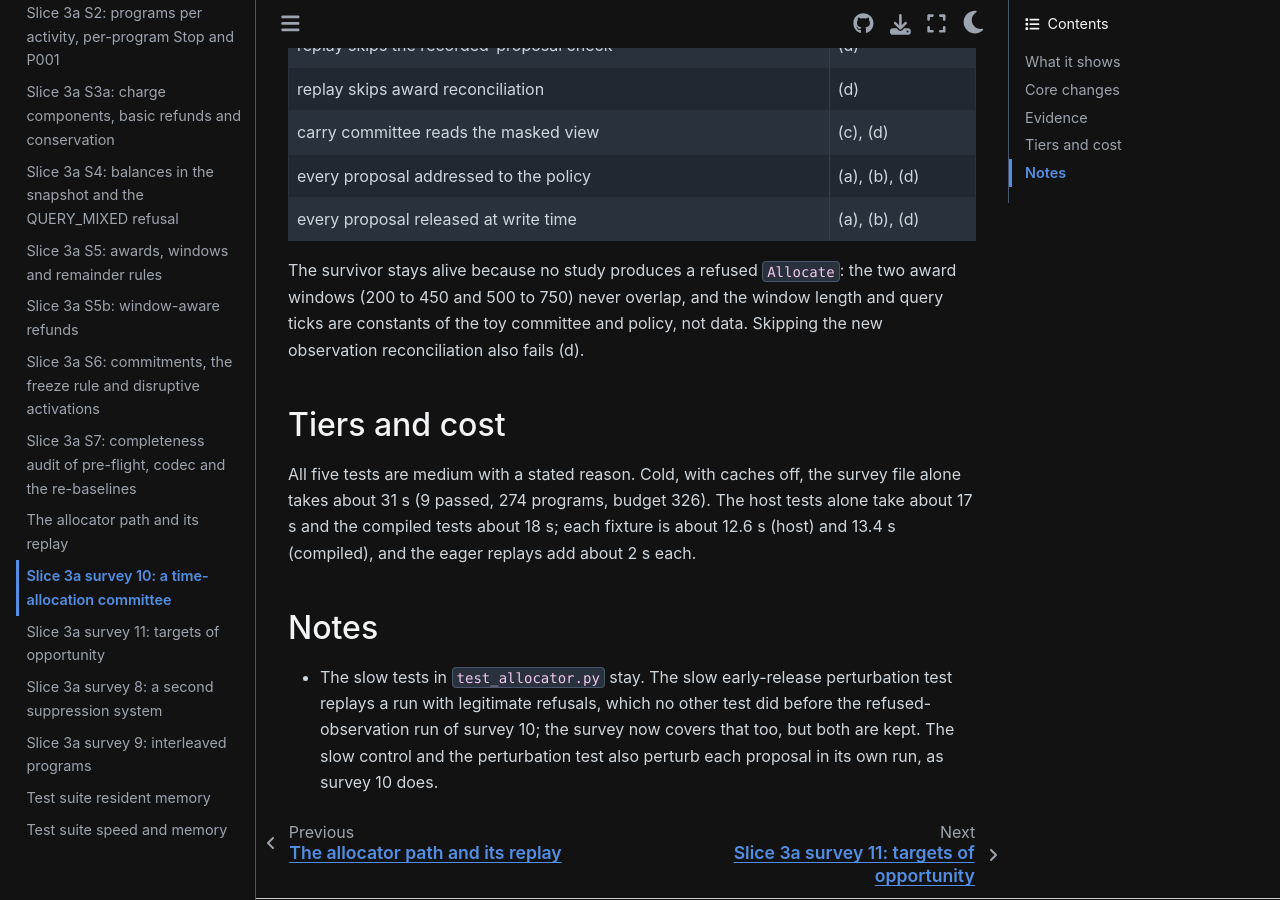
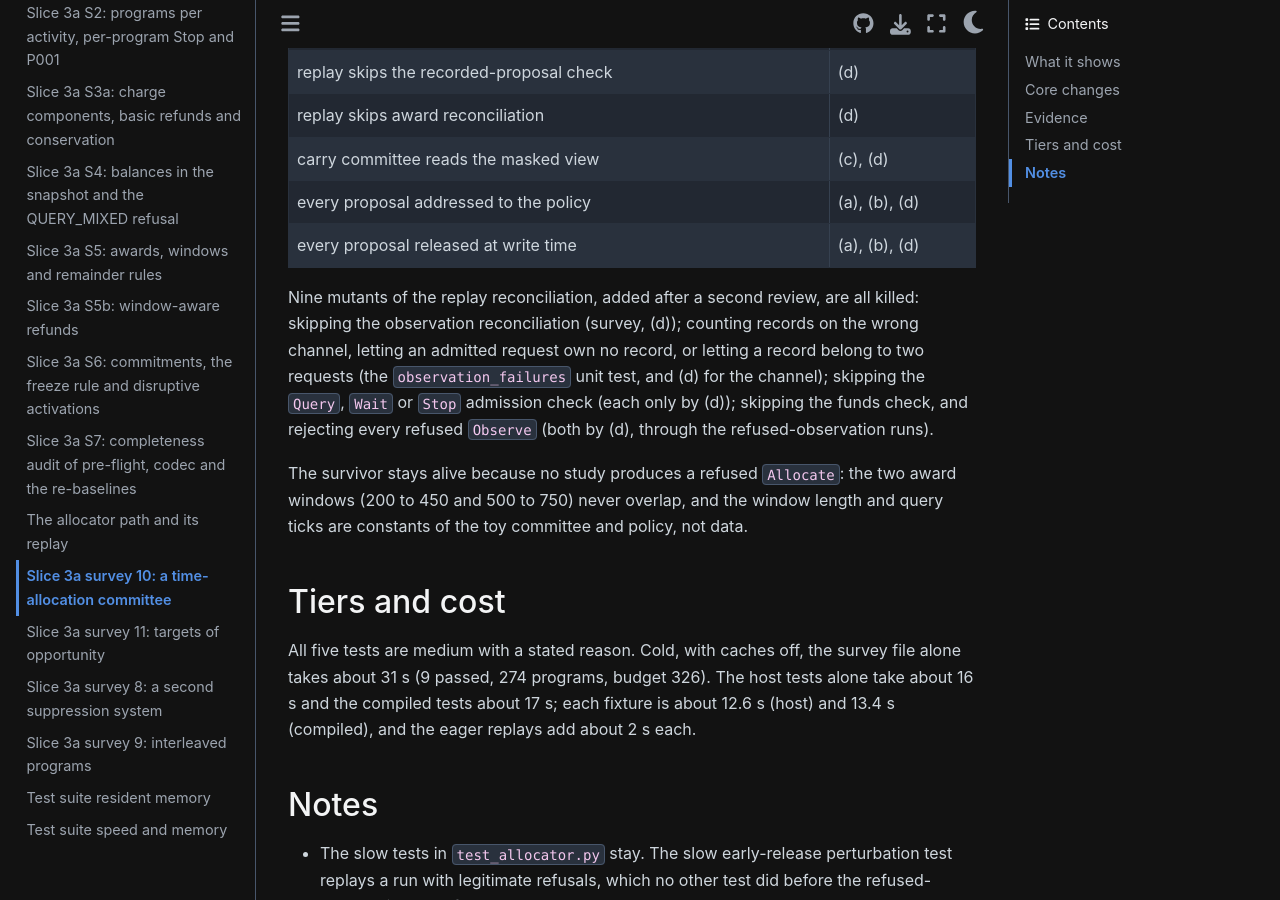
Before and after one commit to CoreySpohn/spaceodyssey, a Sphinx documentation site: the page built from docs/changes/slice-3a-survey10.md, in a window 1280 px wide and 900 px high, scrolled down 2966 px. Built offline with Sphinx 7.4.7 and the Sphinx Book theme 1.1.4, drawn with Linux system fonts in a browser that asks for light colours; pages that are not in the unit, such as notebooks, are missing from menus; some of the changed text lies outside the part shown.

Commit message:
test(studies): survey 10 drops a measurement record and covers shared-record replay

```diff
--- a/docs/changes/slice-3a-survey10.md
+++ b/docs/changes/slice-3a-survey10.md
@@ -42,7 +42,7 @@
   amount, flipping the admission code of an `Allocate`, `Observe`, `Query`, `Wait` or `Stop`,
   changing the amount,
   window start, window end or recipient retained in the trace for an `Allocate`, changing a
-  recorded proposal, and replaying with the carry-reading committee.
+  recorded proposal, dropping a measurement record, and replaying with the carry-reading committee.
 - **Refused observations.** A run releases the unreleased proposal at tick 180 and raises the
   program-0 request written at tick 400 from 2 to 20. Program 0 then holds 0.5 at the first query
   and 2.5 at the second, so its first `Observe` (cost 1) is refused `NO_FUNDS` and its second is
@@ -99,15 +99,22 @@
 | every proposal addressed to the policy | (a), (b), (d) |
 | every proposal released at write time | (a), (b), (d) |
 
+Nine mutants of the replay reconciliation, added after a second review, are all killed:
+skipping the observation reconciliation (survey, (d)); counting records on the wrong channel,
+letting an admitted request own no record, or letting a record belong to two requests (the
+`observation_failures` unit test, and (d) for the channel); skipping the `Query`, `Wait` or `Stop`
+admission check (each only by (d)); skipping the funds check, and rejecting every refused
+`Observe` (both by (d), through the refused-observation runs).
+
 The survivor stays alive because no study produces a refused `Allocate`: the two award windows
 (200 to 450 and 500 to 750) never overlap, and the window length and query ticks are constants of
-the toy committee and policy, not data. Skipping the new observation reconciliation also fails (d).
+the toy committee and policy, not data.
 
 ## Tiers and cost
 
 All five tests are medium with a stated reason. Cold, with caches off, the survey file alone takes
-about 31 s (9 passed, 274 programs, budget 326). The host tests alone take about 17 s and the
-compiled tests about 18 s; each fixture is about 12.6 s (host) and 13.4 s (compiled), and the eager
+about 31 s (9 passed, 274 programs, budget 326). The host tests alone take about 16 s and the
+compiled tests about 17 s; each fixture is about 12.6 s (host) and 13.4 s (compiled), and the eager
 replays add about 2 s each.
 
 ## Notes
```
Also changed, not shown: 2 other files.
